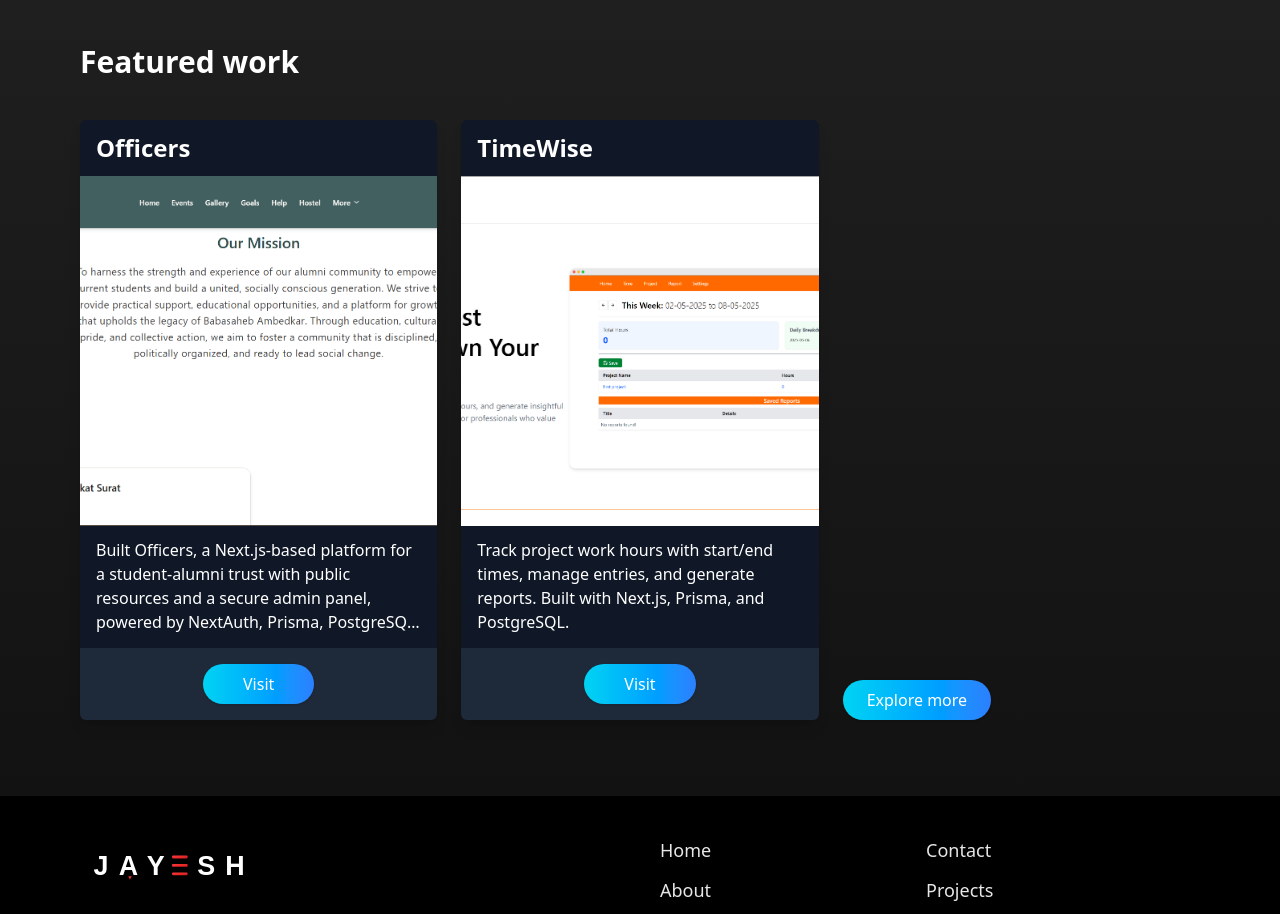
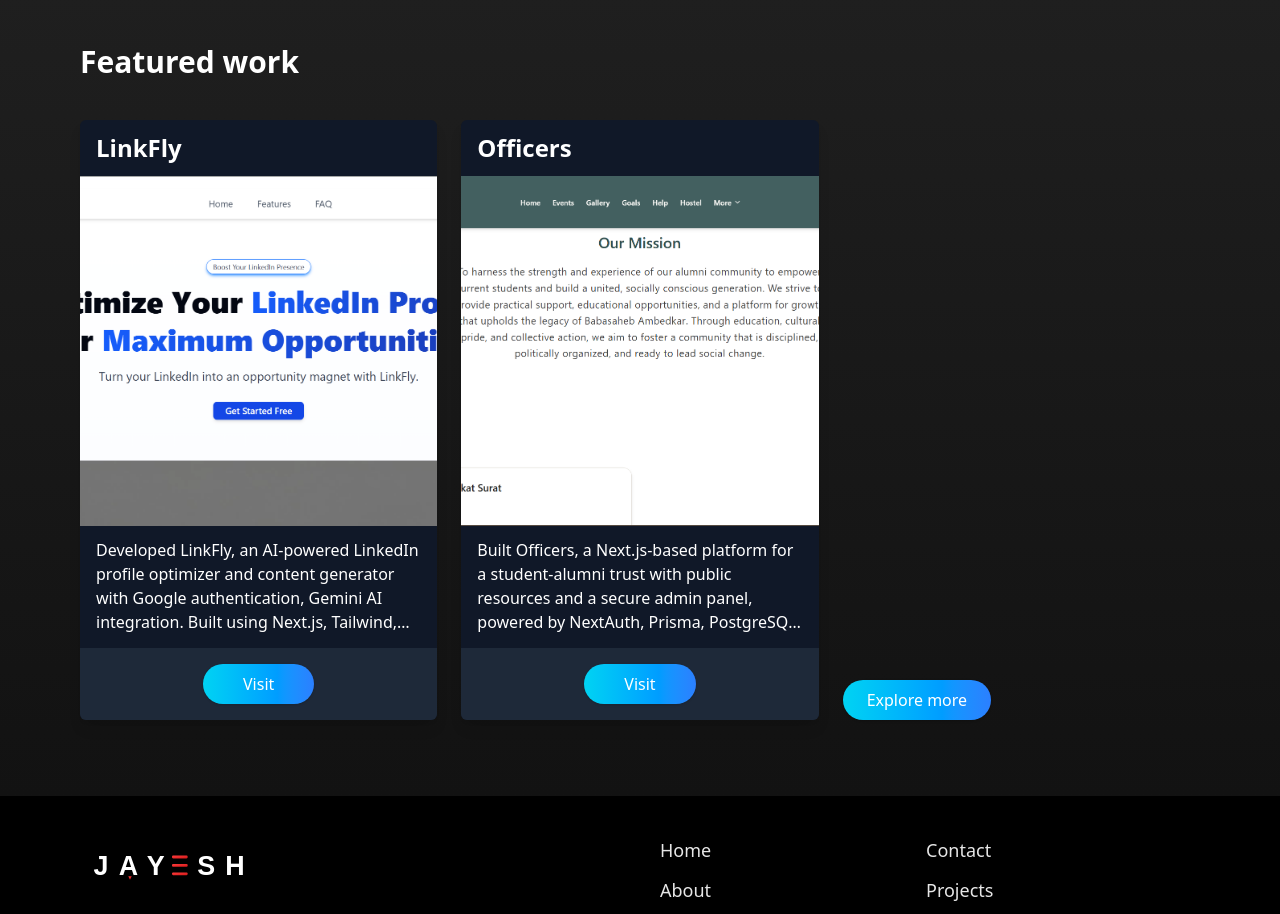
Before and after one commit to Bunny099/jayesh, a Next.js app: page / in a window 1280 px wide. Shown: the part 1700-2614 px from the top of the page. Built offline with nearby package versions, Linux system fonts and the light colour scheme.

Commit message:
update: new project added

```diff
--- a/app/components/feature.tsx
+++ b/app/components/feature.tsx
@@ -8,6 +8,14 @@
       </h1>
 
       <div className="grid grid-cols-1 md:grid-cols-2 lg:grid-cols-3 gap-6">
+       <ProjectCard
+                   title="LinkFly"
+                   description="Developed LinkFly, an AI-powered LinkedIn profile optimizer and content generator with Google authentication, Gemini AI integration. Built using Next.js, Tailwind, shadcn/ui, Drizzle, and PostgreSQL."
+                   image="linkfly.png"
+                   btnLink="https://linkfly-three.vercel.app"
+                   btnText="Visit"
+                 />
+
         <ProjectCard
                     title="Officers"
                     description="Built Officers, a Next.js-based platform for a student-alumni trust with public resources and a secure admin panel, powered by NextAuth, Prisma, PostgreSQL, Tailwind, and Framer Motion."
@@ -15,14 +23,6 @@
                     btnLink="https://officers-three.vercel.app"
                     btnText="Visit"
                   />
-        <ProjectCard
-          title="TimeWise"
-          description="Track project work hours with start/end times, manage entries, and generate reports. Built with Next.js, Prisma, and PostgreSQL."
-          image="timewise.png"
-          btnLink="https://timewise-beta.vercel.app"
-          btnText="Visit"
-        />
-
 
 
         <div className="flex items-center justify-center md:items-end md:justify-start p-4 md:p-0 transition-all duration-300">
--- a/app/project/page.tsx
+++ b/app/project/page.tsx
@@ -9,6 +9,16 @@
 
       <div className="bg-black min-h-screen w-full px-4 sm:px-8 md:px-20 py-12">
         <div className="grid grid-cols-1 sm:grid-cols-2 lg:grid-cols-3 gap-6">
+
+          <ProjectCard
+            title="LinkFly"
+            description="Developed LinkFly, an AI-powered LinkedIn profile optimizer and content generator with Google authentication, Gemini AI integration. Built using Next.js, Tailwind, shadcn/ui, Drizzle, and PostgreSQL."
+            image="linkfly.png"
+            btnLink="https://linkfly-three.vercel.app"
+            btnText="Visit"
+          />
+
+
           <ProjectCard
             title="Officers"
             description="Built Officers, a Next.js-based platform for a student-alumni trust with public resources and a secure admin panel, powered by NextAuth, Prisma, PostgreSQL, Tailwind, and Framer Motion."
```
Also changed, not shown: public/linkfly.png (added), 1 other file (tests, documents, lock files or other folders).
